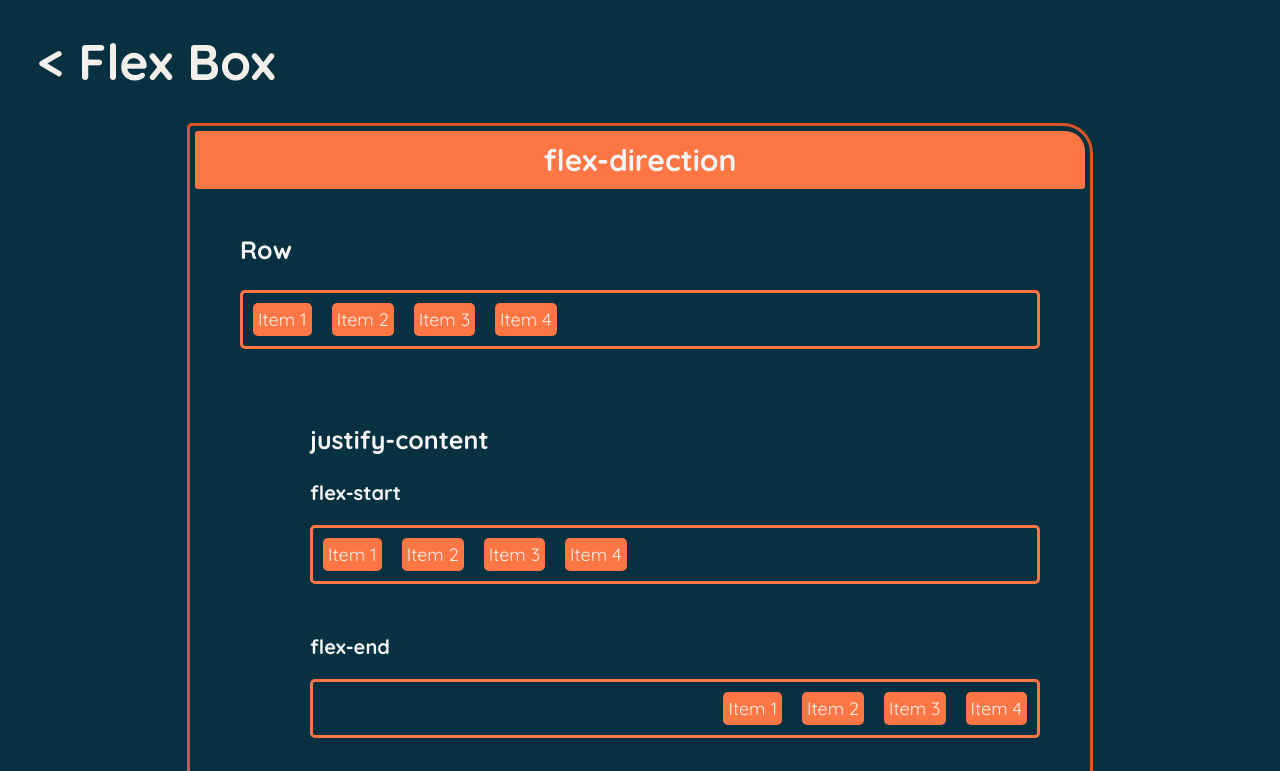
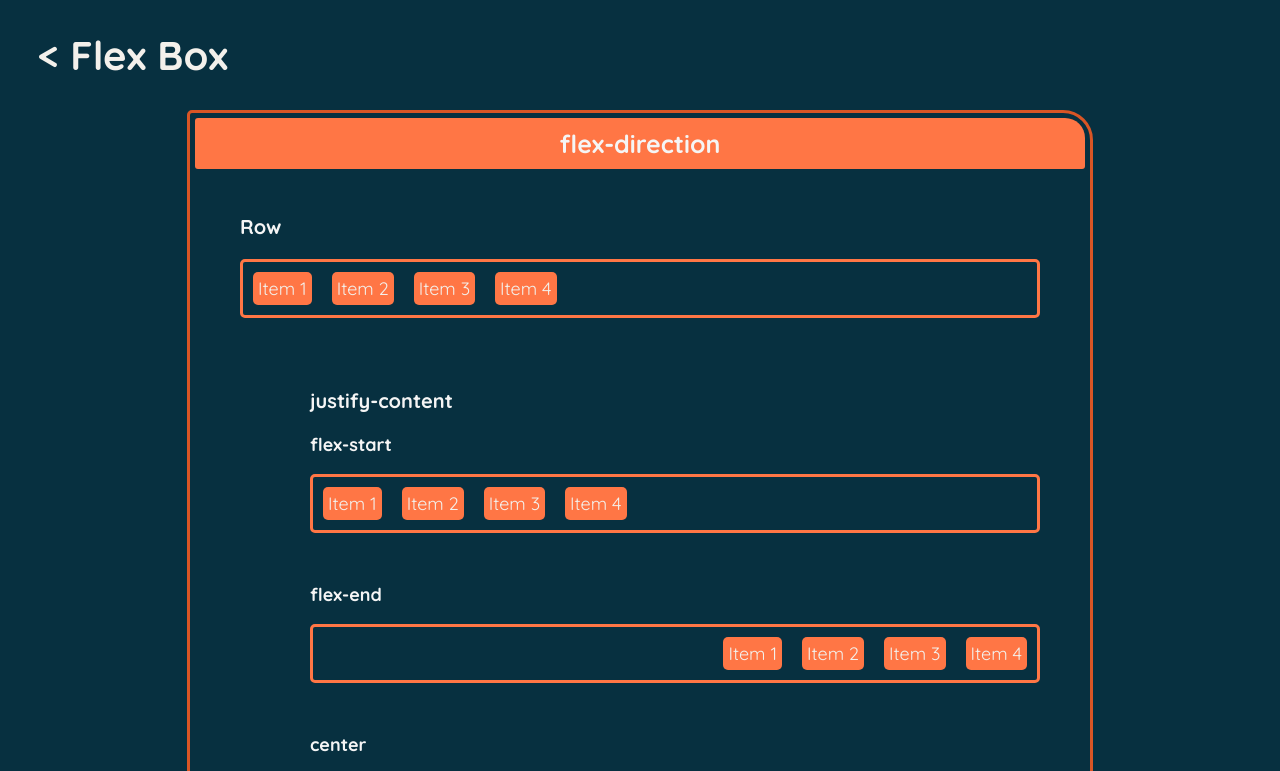
Before and after one commit to Palomalim/conteudo-flex-box, a plain HTML site: page index.html in a window 1280 px wide. Shown: the top 771 px of the page. Drawn offline with Linux system fonts and the light colour scheme.

Commit message:
modificação na fonte

```diff
--- a/assets/style.css
+++ b/assets/style.css
@@ -8,7 +8,7 @@ body {
 }
 
 h1 {
-    font-size: 50px;
+    font-size: 40px;
     margin: 30px;
     font-weight: 700;
     color: #F3F0EB  ;
@@ -28,7 +28,7 @@ h1 {
 }
 
 .title {
-    font-size: 30px;
+    font-size: 25px;
     font-weight: 700;
     color: whitesmoke;
     text-align: center;
@@ -39,7 +39,7 @@ h1 {
 }
 
 .subtitle {
-    font-size:25px;
+    font-size:20px;
     font-weight: 700;
     font-style: normal;
     color: whitesmoke;
@@ -73,11 +73,11 @@ h1 {
 
 .secundario {
     margin-top: 0;
-    font-size: 20px;
+    font-size: 18px;
 }
 
 .nome-propriedade {
-    font-size: 25px;
+    font-size: 20px;
     font-weight: 700;
     font-family: Quicksand, sans serif;
     font-style: normal;
--- a/index.html
+++ b/index.html
@@ -75,7 +75,6 @@
     </div>
      <div class="flex-wrap"></div>
         <div class="flex-flow"></div>
-     <  div class="justify-content"></div>
      <div class="align-items"></div>
      <div class="align-content"></div>
     <div class="flex-grow"></div>
```
